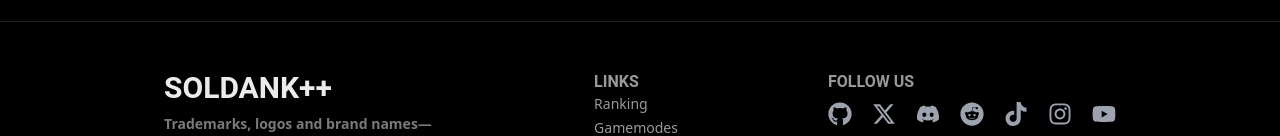
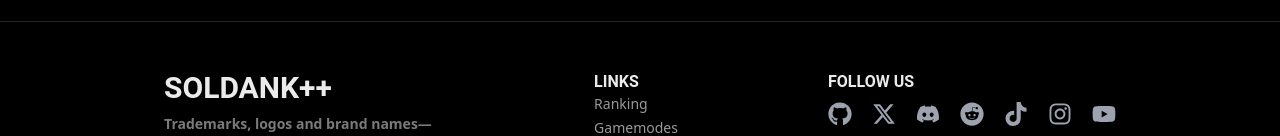
Before and after one commit to soldank-plus-plus/spp-website, a React (Vite) app: page / in a window 1280 px wide. Shown: the part 2311-2447 px from the top of the page. Built offline with nearby package versions, Linux system fonts and the light colour scheme; a web font is replaced by a local one.

Commit message:
Update heading style

```diff
--- a/src/index.css
+++ b/src/index.css
@@ -22,13 +22,13 @@
         @apply text-3xl sm:text-3xl md:text-3xl lg:text-4xl xl:text-4xl 2xl:text-5xl text-heading font-medium;
     }
     h2 {
-        @apply text-xl sm:text-xl md:text-xl lg:text-2xl xl:text-2xl 2xl:text-3xl text-heading font-medium;
+        @apply text-xl sm:text-xl md:text-xl lg:text-2xl xl:text-2xl 2xl:text-3xl text-heading font-semibold;
     }
     h3 {
-        @apply text-lg sm:text-lg md:text-lg lg:text-xl xl:text-xl 2xl:text-2xl text-heading font-medium;
+        @apply text-lg sm:text-lg md:text-lg lg:text-xl xl:text-xl 2xl:text-2xl text-heading font-semibold;
     }
     h4 {
-        @apply text-secondary font-semibold uppercase;
+        @apply text-heading font-semibold uppercase;
     }
     p {
         @apply text-base sm:text-base md:text-base lg:text-base xl:text-base 2xl:text-base text-secondary font-sans font-450;
```
